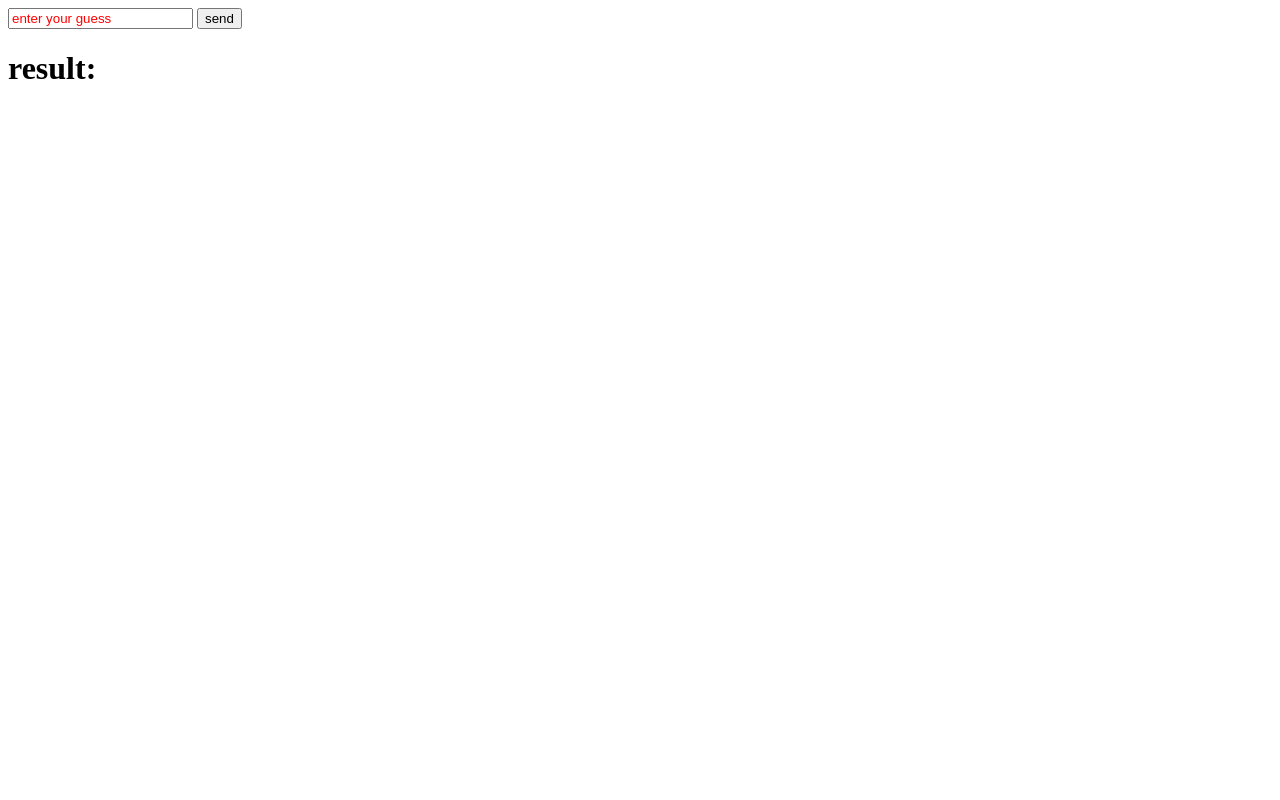
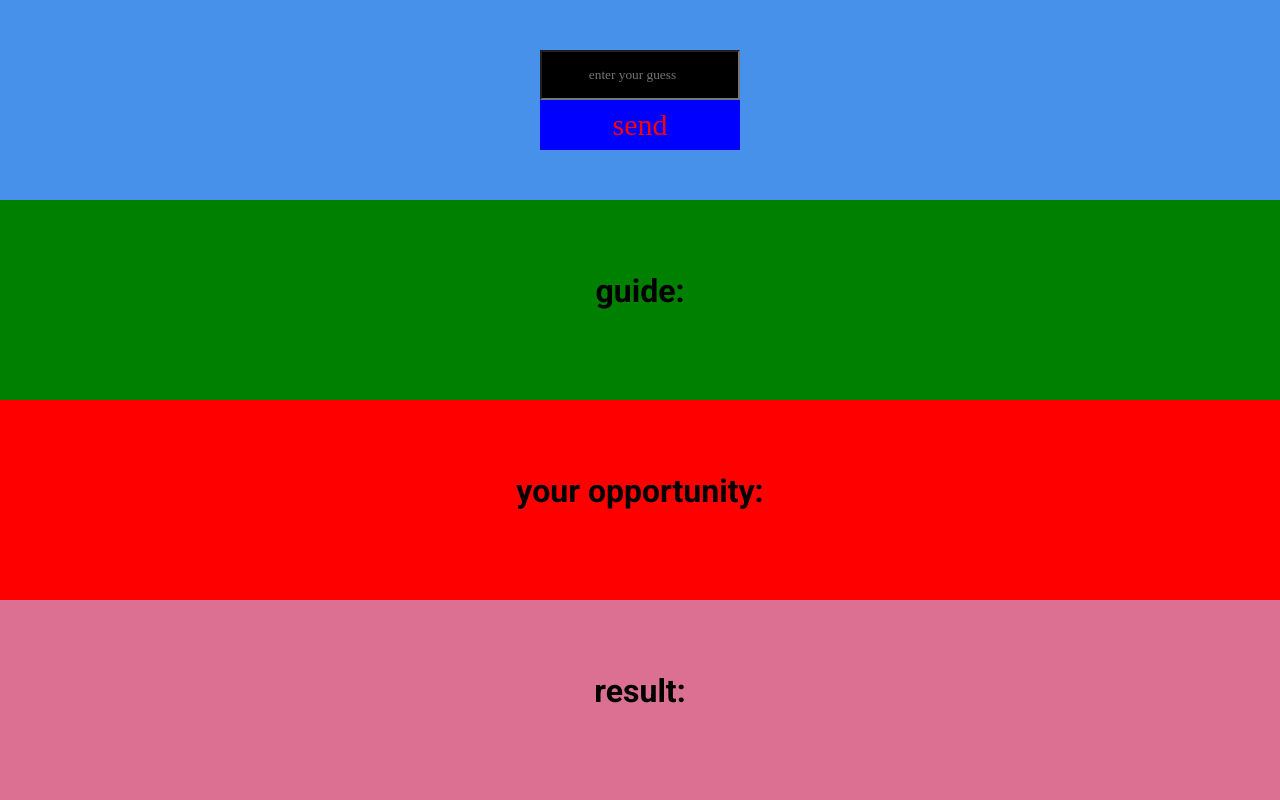
Before and after one commit to yasinkhoshbakht/Number-Guessing-Game, a website: page index.html in a window 1280 px wide. Drawn offline with nearby package versions, Linux system fonts and the light colour scheme; a web font is replaced by a local one.

Commit message:
first version

```diff
--- a/index.html
+++ b/index.html
@@ -4,27 +4,64 @@
     <meta charset="UTF-8" />
     <meta name="viewport" content="width=device-width, initial-scale=1.0" />
     <link rel="stylesheet" href="../style/style.css" />
-    <title>darkmode</title>
+    <link href="https://unpkg.com/aos@2.3.1/dist/aos.css" rel="stylesheet" />
+    <link rel="preconnect" href="https://fonts.googleapis.com" />
+    <link rel="preconnect" href="https://fonts.gstatic.com" crossorigin />
+    <link
+      href="https://fonts.googleapis.com/css2?family=Bungee+Spice&display=swap"
+      rel="stylesheet"
+    />
+    <link rel="preconnect" href="https://fonts.googleapis.com" />
+    <link rel="preconnect" href="https://fonts.gstatic.com" crossorigin />
+    <link
+      href="https://fonts.googleapis.com/css2?family=Roboto:wght@100;300;400;500;700;900&display=swap"
+      rel="stylesheet"
+    />
+    <title>Number Guessing Game</title>
   </head>
   <body>
     <main>
       <header class="flex">
-        <form action="">
+        <div
+          class="userform flex"
+          data-aos="fade-down"
+          data-aos-duration="3000"
+        >
+          <form action="" class="flex">
             <input
               type="number"
               name="number"
               id=""
               placeholder="enter your guess"
             />
-          <input type="submit" value="send" />
+            <input type="submit" value="send" class="submit" />
           </form>
-        <div class="result">
+        </div>
+        <div class="guide flex" data-aos="fade-right" data-aos-duration="1000">
+          <h1>guide:</h1>
+          <br />
+          <h2></h2>
+        </div>
+        <div
+          class="opportunity flex"
+          data-aos="fade-left"
+          data-aos-duration="1000"
+        >
+          <h1>your opportunity:</h1>
+          <br />
+          <h2></h2>
+        </div>
+        <div class="result flex" data-aos="fade-up" data-aos-duration="3000">
           <h1>result:</h1>
-          <br>
+          <br />
           <h2></h2>
         </div>
       </header>
     </main>
-    <script src="script/app.js"></script>
+    <script src="js/app.js"></script>
+    <script src="https://unpkg.com/aos@2.3.1/dist/aos.js"></script>
+    <script>
+      AOS.init();
+    </script>
   </body>
 </html>
--- /dev/null
+++ b/js/app.js
@@ -0,0 +1,37 @@
+alert("wellcome to my game");
+let randomNumber = Math.floor(Math.random() * 100);
+console.log(randomNumber);
+let userForm = document.getElementsByTagName("form")[0];
+let numberText = document.getElementsByTagName("h2")[0];
+let opportunity = document.getElementsByTagName("h2")[1];
+let result = document.getElementsByTagName("h2")[2];
+let userOpportunity = 10;
+userForm.addEventListener("submit", (e) => {
+  let userNumber = e.target.number.value;
+  switch (true) {
+    case userNumber == randomNumber:
+      numberText.innerText = "You win";
+      break;
+    case userNumber < randomNumber:
+      numberText.innerText = "The number is larger";
+      userOpportunity--;
+      opportunity.innerText = userOpportunity;
+      break;
+    case userNumber > randomNumber:
+      numberText.innerText = "The number is smaller";
+      userOpportunity--;
+      opportunity.innerText = userOpportunity;
+      break;
+    default:
+      numberText.innerText = "invalid number";
+      break;
+  }
+  if (userOpportunity == 0) {
+    numberText.innerText = "you lose";
+    result.innerText = randomNumber;
+    setTimeout(() => {
+      document.location.reload();
+    }, 3000);
+  }
+  e.preventDefault();
+});
--- /dev/null
+++ b/package.json
@@ -0,0 +1,5 @@
+{
+  "dependencies": {
+    "aos": "^2.3.4"
+  }
+}
--- a/script/app.js
+++ /dev/null
@@ -1,17 +0,0 @@
-let randomNumber = Math.floor(Math.random() * 100);
-console.log(randomNumber)
-let userform = document.getElementsByTagName("form")[0];
-const intrednumber = document.getElementsByName('number')[0]
-console.log(intrednumber)
-userform.addEventListener("submit", (e)=> {
- let userNumber = e.target.intrednumber.value
-  switch (true) {
-    case userNumber == randomNumber:
-      alert('you win')
-      break;
-
-    default:
-      break;
-  }
-  e.preventDefault();
-});
--- a/style/style.css
+++ b/style/style.css
@@ -1,4 +1,70 @@
+* {
+  padding: 0;
+  margin: 0;
+  box-sizing: border-box;
+}
+.flex {
+  display: flex;
+}
 ::placeholder {
-  color: red;
   font-weight: 500;
 }
+header {
+  width: 100vw;
+  height: 100vh;
+  align-items: center;
+  flex-direction: column;
+  text-align: center;
+  font-family: roboto;
+}
+.userform {
+  width: 100%;
+  height: 25vh;
+  align-items: center;
+  justify-content: center;
+  flex-direction: column;
+  background-color: rgb(71, 145, 235);
+}
+form {
+  flex-direction: column;
+}
+input {
+  height: 50px;
+  background-color: black;
+  text-align: center;
+  color: red;
+  font-family: Bungee Spice;
+}
+.submit {
+  background-color: blue;
+  width: 200px;
+  height: 50px;
+  cursor: pointer;
+  font-size: 30px;
+  font-weight: 700px;
+  border: 0;
+}
+.guide {
+  width: 100%;
+  height: 25vh;
+  align-items: center;
+  justify-content: center;
+  flex-direction: column;
+  background-color: green;
+}
+.opportunity {
+  width: 100%;
+  height: 25vh;
+  align-items: center;
+  justify-content: center;
+  flex-direction: column;
+  background-color: red;
+}
+.result {
+  width: 100%;
+  height: 25vh;
+  align-items: center;
+  justify-content: center;
+  flex-direction: column;
+  background-color: palevioletred;
+}
```
Also changed, not shown: 2 other files. Lines whose indentation alone changed are shown as unchanged.
